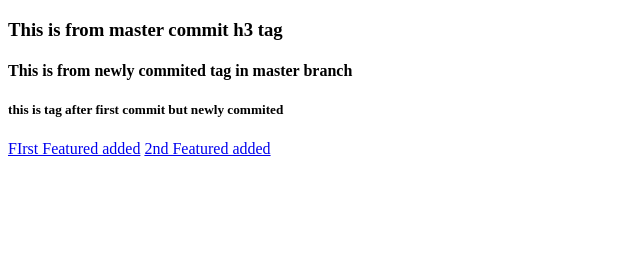
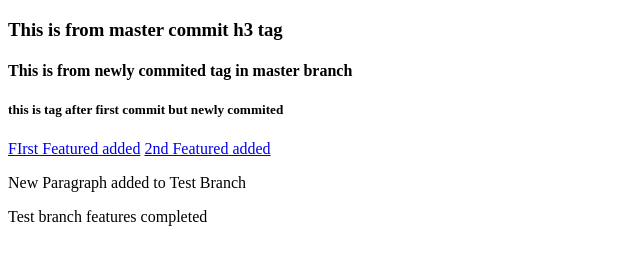
Before and after one commit to Ramkumar908/Testing, a plain HTML site: page index.html in a window 1280 px wide. Shown: the whole page, without its empty margins (0-640 px from the left). Drawn offline with Linux system fonts and the light colour scheme.

Commit message:
Test brach features added

```diff
--- a/index.html
+++ b/index.html
@@ -13,5 +13,7 @@
      <h5>this is tag after first commit but newly commited</h5>
      <a href="#">FIrst Featured added</a>
      <a href="#">2nd Featured added</a>
+     <p>New Paragraph added to Test Branch</p>
+     <p>Test branch features completed</p>
 </body>
 </html>
```
